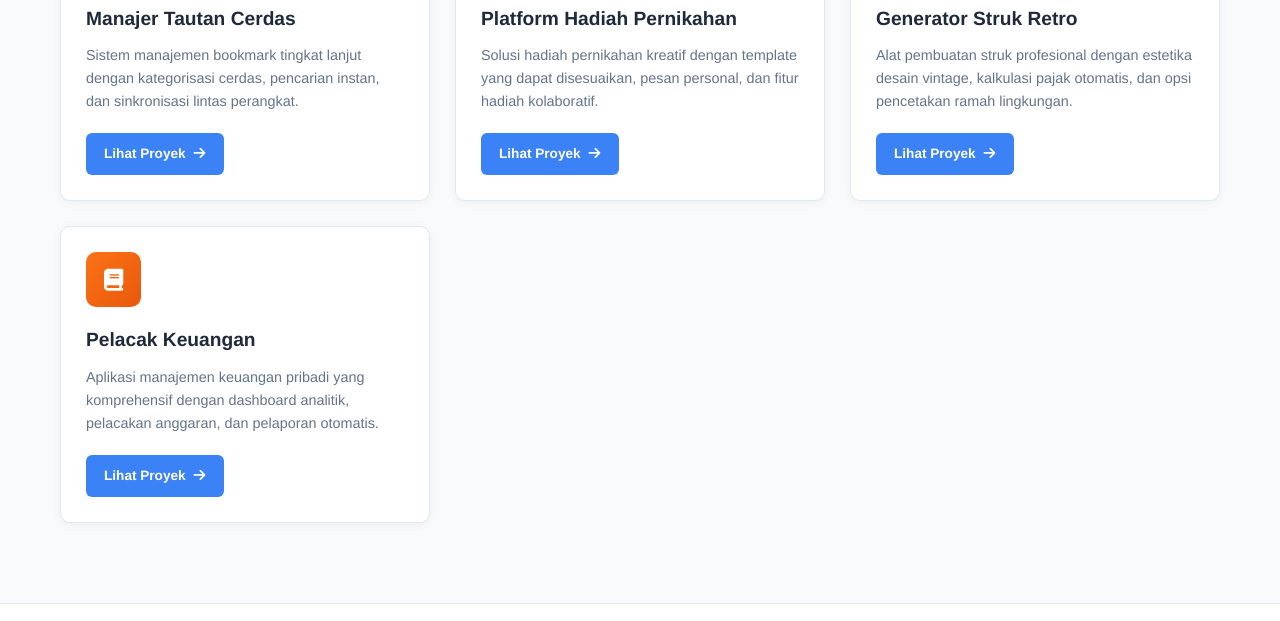
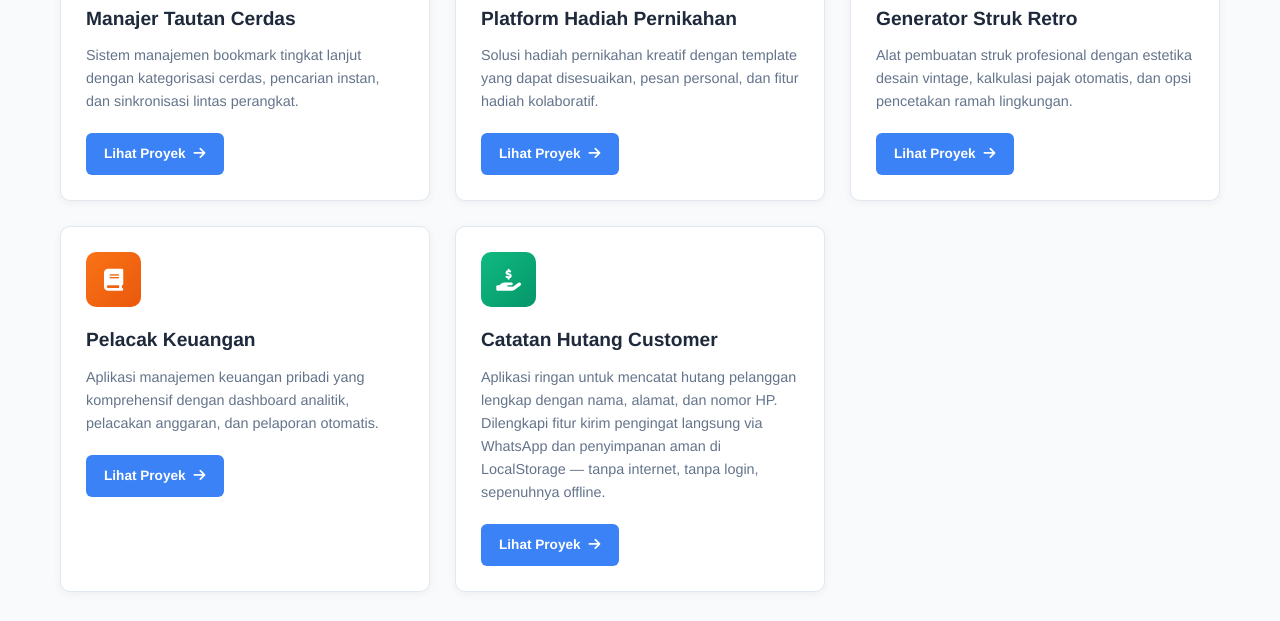
Before and after one commit to bankragilgunawan/bankragilgunawan.github.io, a plain HTML site: page index.html in a window 1280 px wide. Shown: the part 969-1590 px from the top of the page. Drawn offline with Linux system fonts and the light colour scheme.

Commit message:
Update index.html

```diff
--- a/index.html
+++ b/index.html
@@ -602,6 +602,25 @@
                             </a>
                         </div>
                     </div>
+
+                    <div class="project-card">
+    <div class="project-header">
+        <div class="project-icon color-2">
+            <i class="fas fa-hand-holding-usd"></i>
+        </div>
+        <h3 class="project-title">Catatan Hutang Customer</h3>
+        <p class="project-desc">
+            Aplikasi ringan untuk mencatat hutang pelanggan lengkap dengan nama, alamat, dan nomor HP.
+            Dilengkapi fitur kirim pengingat langsung via WhatsApp dan penyimpanan aman di LocalStorage —
+            tanpa internet, tanpa login, sepenuhnya offline.
+        </p>
+    </div>
+    <div class="project-body">
+        <a href="/catatan-hutang.html" class="project-link">
+            Lihat Proyek <i class="fas fa-arrow-right"></i>
+        </a>
+    </div>
+</div>
                 </div>
             </section>
 
```
